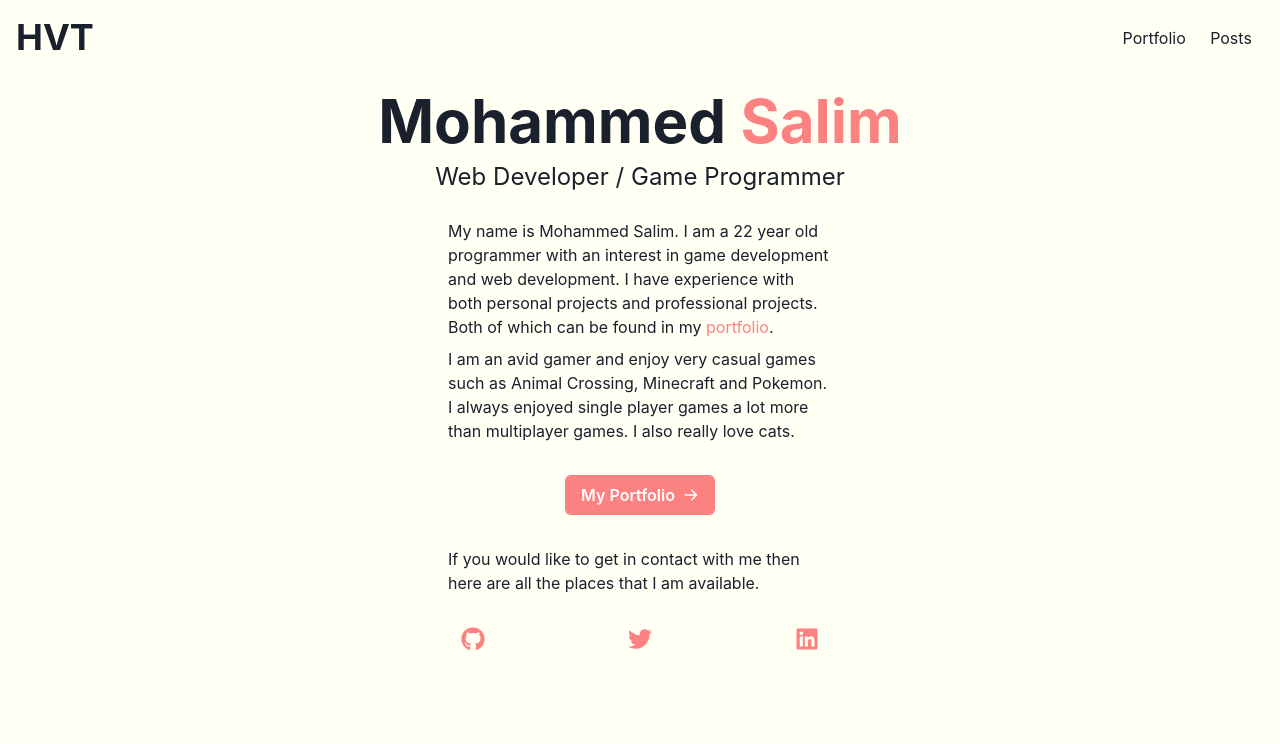
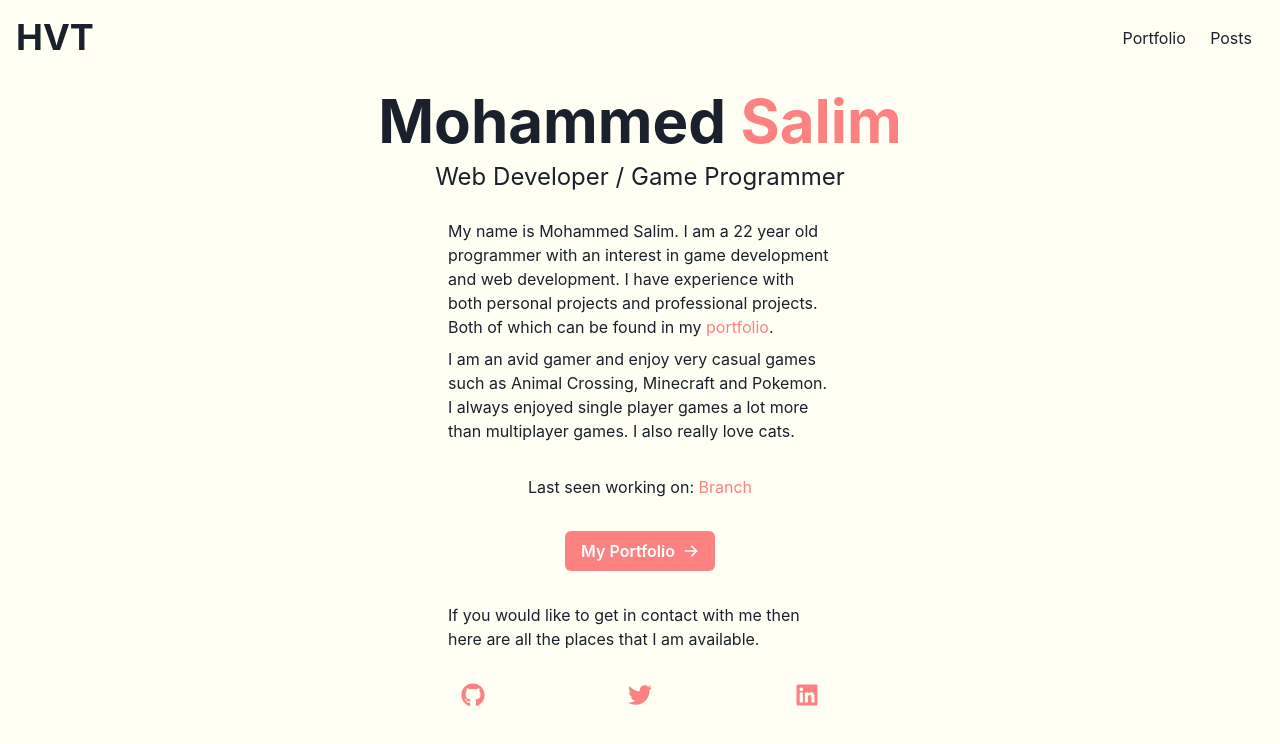
Before and after one commit to HazyVT/Portfolio, a React (Vite) app: page / in a window 1280 px wide. Shown: the top 744 px of the page. Built offline with nearby package versions, Linux system fonts and the light colour scheme.

Commit message:
Update Home.jsx
- Add last seen working on text

```diff
--- a/src/Pages/Home.jsx
+++ b/src/Pages/Home.jsx
@@ -16,12 +16,15 @@ export default function Home({onDesktop}) {
         <Box marginTop={4} w={onDesktop ? '30%' : '60%'}>
           <Text textAlign='left' marginTop={2}>
             My name is Mohammed Salim. I am a 22 year old programmer with an interest in game development and web development.
-            I have experience with both personal projects and professional projects. Both of which can be found in my <Text as='span' color='red.300' cursor={"pointer"} onClick={() => {nav('/portfolio')}}>portfolio</Text>.
+            I have experience with both personal projects and professional projects. Both of which can be found in my <Text as='span' color='red.300' cursor={"pointer"} _hover={{color: 'red.400'}} onClick={() => {nav('/portfolio')}}>portfolio</Text>.
           </Text>
           <Text marginTop={2} textAlign='left'>
             I am an avid gamer and enjoy very casual games such as Animal Crossing, Minecraft and Pokemon. I always enjoyed
             single player games a lot more than multiplayer games. I also really love cats.
           </Text>
+          <Box textAlign='center' marginTop={8}>
+            <Text>Last seen working on: <Text as='span' color='red.300'>Branch</Text></Text>
+          </Box>
           <Button onClick={() => {nav('/portfolio')}} marginTop={8} bgColor={'red.300'} color='white' _hover={{bgColor: 'red.400'}}>My Portfolio<Icon marginLeft={2} as={HiArrowRight}/></Button>
         </Box>
         <Text marginTop={8} w={onDesktop ? '30%' : '60%'} textAlign='left'>
```
